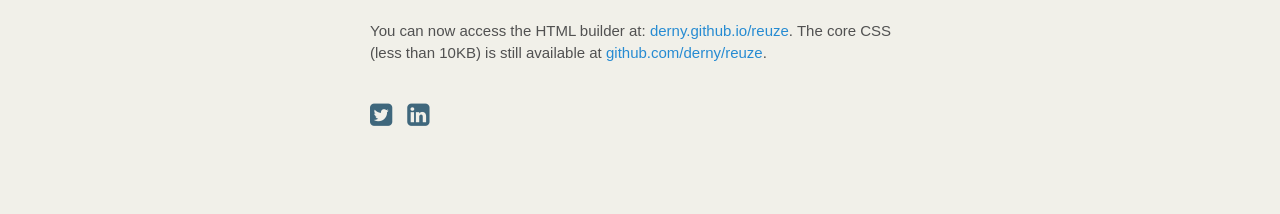
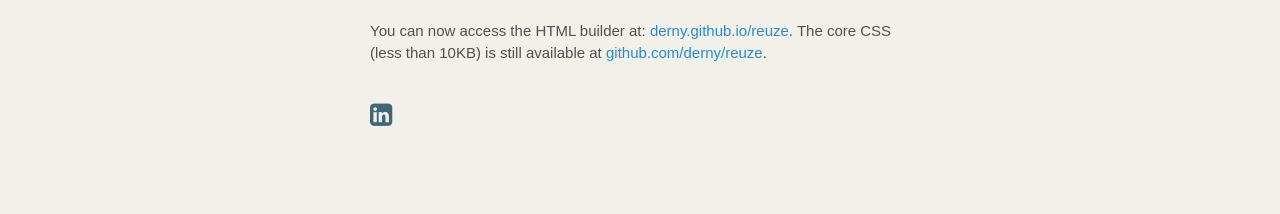
Before and after one commit to derny/derny.github.io, a Jekyll site: the page built from index.html, in a window 1280 px wide. Shown: the part 1345-1559 px from the top of the page. Built offline with Jekyll 4.4.1, drawn with Linux system fonts in a browser that asks for light colours; some web fonts are replaced; Markdown is read by kramdown in place of the engine named in the settings; the list of posts is cut into pages by our own code.

Commit message:
Remove old Twitter link

```diff
--- a/index.html
+++ b/index.html
@@ -57,7 +57,6 @@
 
 <br/><br/>
 <ul class="links-social-media">
-    <li><a href="https://twitter.com/denniserny"><i class="fa fa-twitter-square fa-2x"></i></a></li>
     <li><a href="https://ca.linkedin.com/pub/dennis-erny/30/277/263"><i class="fa fa-linkedin-square fa-2x"></i></a>
     </li>
 </ul>
```
